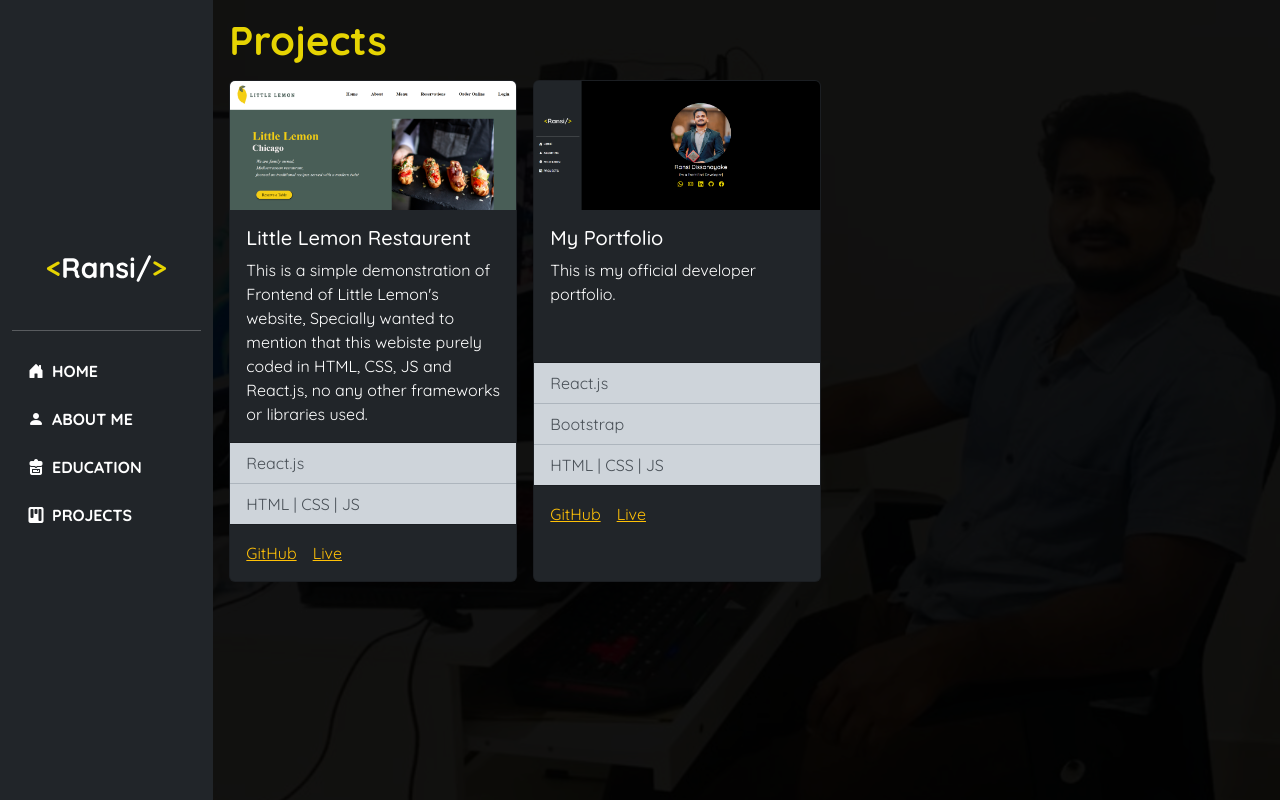
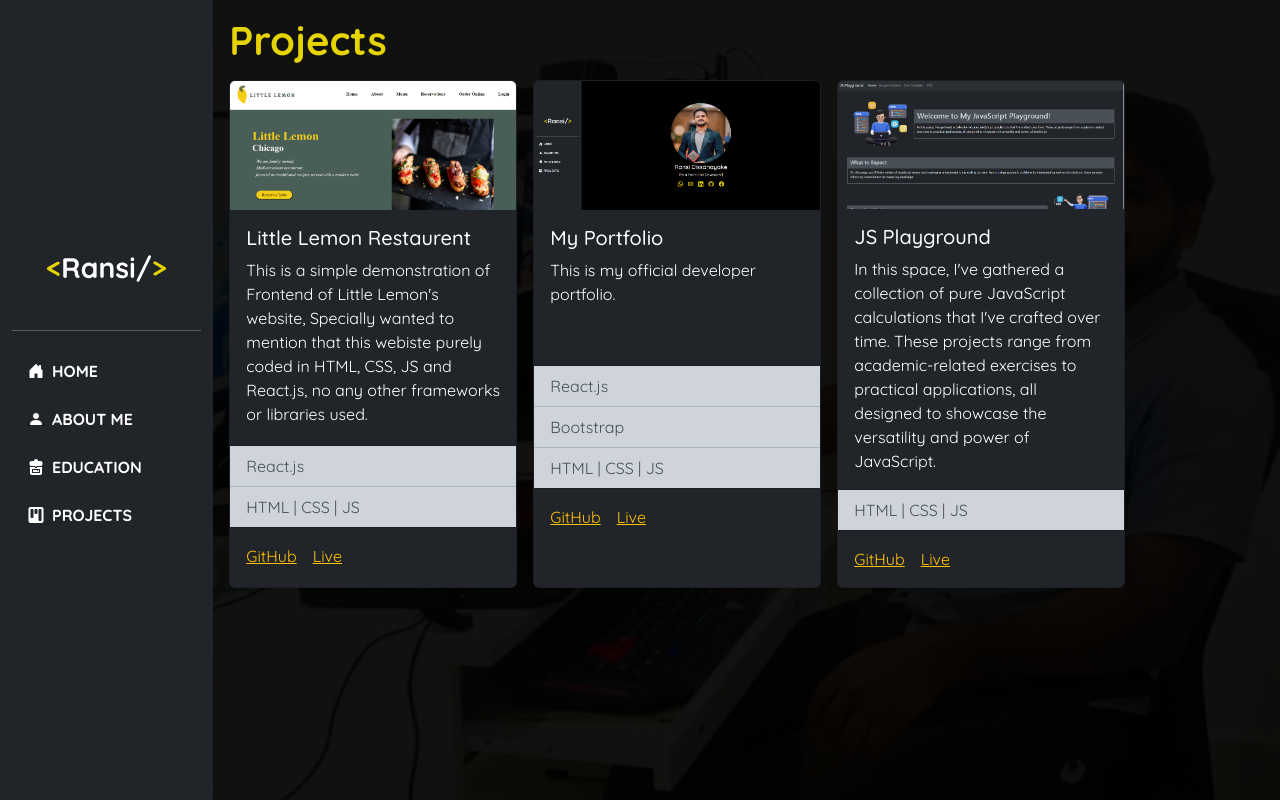
Before and after one commit to ransidis/portfolio, a React (Create React App) app: page /portfolio/projects in a window 1280 px wide. Built offline with nearby package versions, Linux system fonts and the light colour scheme.

Commit message:
Portfolio updated v1.1

```diff
--- a/public/index.html
+++ b/public/index.html
@@ -26,7 +26,7 @@
     <meta name="description" content="Welcome to my developer portfolio, Where you will find everything about my Developer life including my recent projects"/>
     <meta name="og:title" content="Ransi's Portfolio"/>
     <meta property="og:image" content='%PUBLIC_URL%/android-chrome-192x192.png'>
-    <title>React App</title>
+    <title>Portfolio</title>
   </head>
   <body>
     <noscript>You need to enable JavaScript to run this app.</noscript>
--- a/src/Pages/Projects.js
+++ b/src/Pages/Projects.js
@@ -7,6 +7,7 @@ import Transitions from '../Transitions';
 //Project images
 import littlelemon from '../images/projects/littlelemon.png'
 import portfolio from '../images/projects/portfolio.png'
+import jsplayground from '../images/jsplayground.png'
 
 document.title = 'Projects | Portfolio'
 
@@ -37,7 +38,19 @@ const Projects = () => {
               }
           ]
 
-      }
+      },{
+        image:jsplayground,
+        title:'JS Playground',
+        description:"In this space, I've gathered a collection of pure JavaScript calculations that I've crafted over time. These projects range from academic-related exercises to practical applications, all designed to showcase the versatility and power of JavaScript.",
+        languages:['HTML | CSS | JS'],
+        links:[
+            {
+                github:'https://github.com/ransidis/js-playground',
+                live:'https://ransidis.github.io/js-playground/index.html'
+            }
+        ]
+
+    }
 
     ]
   return (
```
Also changed, not shown: src/images/jsplayground.png (added).
